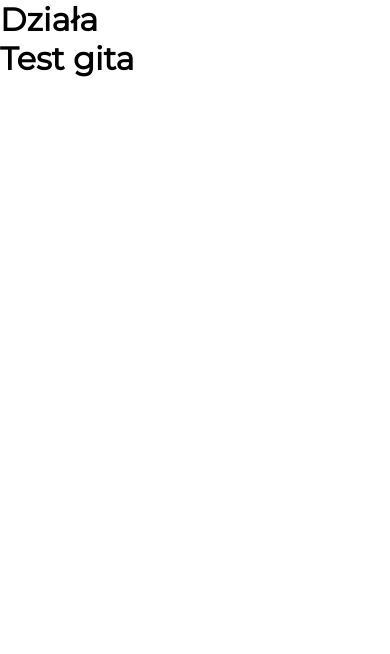
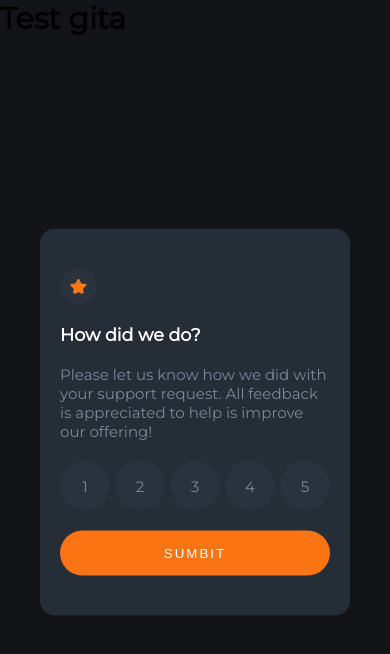
Before and after one commit to jmwojcikowski/interactive-rating-component-main, a React (Create React App) app: page / in a window 390 px wide. Shown: the top 654 px of the page. Built offline with nearby package versions, Linux system fonts and the light colour scheme; a web font is replaced by a local one.

Commit message:
create mobile design, commit before making subpage

```diff
--- a/public/styles.css
+++ b/public/styles.css
@@ -1,9 +1,136 @@
+/* - Mobile First: 375px */
+:root {
+    --Orange: hsl(25, 97%, 53%);
+    --White: hsl(0, 0%, 100%);
+    --LightGrey: hsl(217, 12%, 63%);
+    --MediumGrey: hsl(216, 12%, 54%);
+    --DarkBlue: hsl(213, 19%, 18%);
+
+    --MediumDarkBlue: hsl(213, 19%, 20%);
+
+    --VeryDarkBlue: hsl(216, 12%, 8%);
+
+
+}
+
 * {
     padding: 0;
     margin: 0;
     box-sizing: border-box;
 }
 
-html {
+body {
     font-family: "Montserrat", sans-serif;
+    font-size: 15px;
+    background-color: var(--VeryDarkBlue)
 }
+
+#container {
+
+    position: absolute;
+    top: 50%;
+    left: 50%;
+    margin-right: -50%;
+    transform: translate(-50%, -50%);
+}
+
+#mainDiv {
+    max-width: 380px;
+    margin: 40px;
+    background-color: var(--DarkBlue);
+    padding: 40px 20px;
+    border-radius: 15px;
+}
+
+
+#star {
+    padding: 10px;
+
+}
+
+.BorderCircle {
+    border-radius: 50%;
+    border: 0px solid var(--MediumGrey);
+    background-color: var(--MediumDarkBlue)
+}
+
+h3 {
+    padding-top: 15px;
+    color: var(--White)
+}
+
+p {
+    padding-top: 20px;
+    padding-bottom: 20px;
+    color: var(--MediumGrey)
+}
+
+ul {
+    display: flex;
+    justify-content: space-between;
+    list-style-type: none;
+    padding-bottom: 20px;
+}
+
+li {
+    display: flex;
+    justify-content: center;
+    align-items: center;
+    width: 50px;
+    height: 50px;
+    color: var(--MediumGrey);
+
+
+}
+
+button {
+    background-color: var(--Orange);
+    color: var(--White);
+    width: 100%;
+    border: 0px solid var(--MediumGrey);
+    border-radius: 30px;
+    padding: 15px 0;
+    letter-spacing: 2px;
+}
+
+/* - Desktop: 1440px */
+
+@media(min-width: 1440px) {
+    html {
+        background-color: red;
+    }
+}
+
+/* # Front-end Style Guide
+
+## Layout
+
+The designs were created to the following widths:
+
+- Mobile: 375px
+- Desktop: 1440px
+
+## Colors
+
+### Primary
+
+- Orange: hsl(25, 97%, 53%)
+
+### Neutral
+
+- White: hsl(0, 0%, 100%)
+- Light Grey: hsl(217, 12%, 63%)
+- Medium Grey: hsl(216, 12%, 54%)
+- Dark Blue: hsl(213, 19%, 18%)
+- Very Dark Blue: hsl(216, 12%, 8%)
+
+## Typography
+
+### Body Copy
+
+- Font size (paragraph): 15px
+
+### Font
+
+- Family: [Overpass](https://fonts.google.com/specimen/Overpass)
+- Weights: 400, 700 */
--- a/src/components/Test.jsx
+++ b/src/components/Test.jsx
@@ -1,10 +1,31 @@
 import React from "react";
+import Star from "../images/icon-star.svg";
+
 
 function Test() {
 
   return (
    <div>
-    <h1>Działa</h1>
+    <div id="container">
+    <div id="mainDiv">
+
+      <img id="star" class="BorderCircle" src={Star} alt="description"></img>
+<h3>How did we do?</h3>
+<p>Please let us know how we did with your
+   support request. All feedback is appreciated
+    to help is improve our offering!</p>
+
+    <ul>
+      <li class="BorderCircle">1</li>
+      <li class="BorderCircle">2</li>
+      <li class="BorderCircle">3</li>
+      <li class="BorderCircle">4</li>
+      <li class="BorderCircle">5</li>
+    </ul>
+
+    <button  type="submit">SUMBIT </button>
+    </div>
+   </div>
    </div>
   );
 }
```
Also changed, not shown: src/components/ThankYou.jsx (added, +24 -0 lines).
